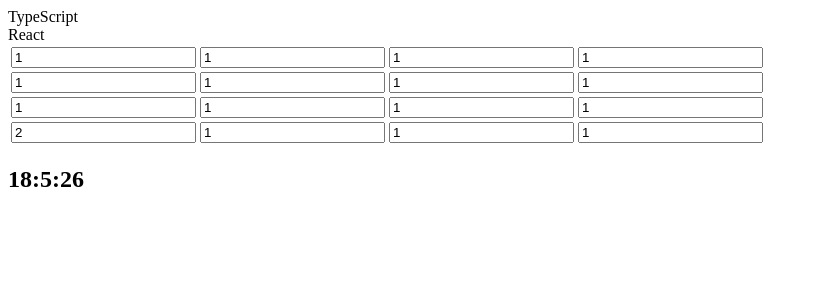
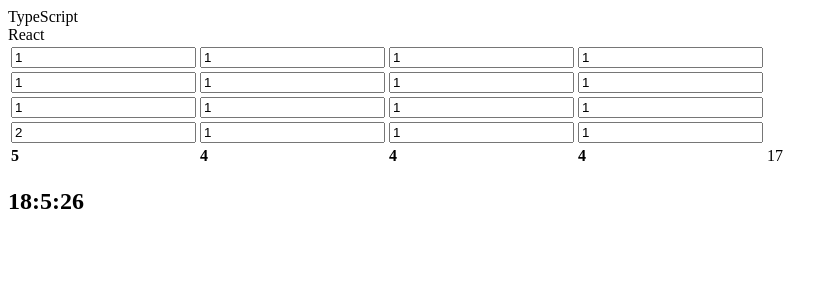
Before and after one commit to mikebasdeo/MyLo_MobxLearning, a React app: page / in a window 1280 px wide. Shown: the top 300 px of the page, without its empty margins (0-838 px from the left). Built offline with nearby package versions, Linux system fonts and the light colour scheme.

Commit message:
Class based MobX component working

```diff
--- a/src/app/Sheet.tsx
+++ b/src/app/Sheet.tsx
@@ -3,6 +3,7 @@
 import React, { Component } from 'react';
 import { observer } from 'mobx-react'
 import { observable, computed, action } from 'mobx'
+import { number } from 'prop-types';
 
 class SheetStore {
   @observable inputGrid = [
@@ -15,21 +16,33 @@ class SheetStore {
   @computed get inputMap(){
     const rows = this.inputGrid.slice()
     const map = {}
-
     rows.forEach((row) => {
       row.slice().forEach((cell) => {
         map[cell.id] = cell
       })
     })
+    return map
+  }
 
-    return map
+  @computed get totalRow() {
+    const rows = this.inputGrid.slice()
+    const columnCount = rows[0].length
+    const totals = new Array(columnCount)
+    for (let i = 0; i < columnCount; i ++) {
+      let total = rows.map(row => row.slice()[i].value)
+        .reduce((sum, num)=> sum + num, 0)
+      totals[i] = total
+    }
+    return totals
+  }
+  @computed get grandTotal() {
+    return this.totalRow.reduce((sum, val) => sum + val, 0)
   }
 
   @action
   setValue(value, id) {
     this.inputMap[id].value = parseFloat(value)
   }
-
 }
 
 const sheet = new SheetStore()
@@ -43,7 +56,7 @@ export default class Sheet extends Component<{}> {
   }
 
   render() {
-    const { inputGrid } = sheet
+    const { inputGrid, totalRow, grandTotal } = sheet
     console.log(inputGrid.length)
 
     return (
@@ -72,6 +85,24 @@ export default class Sheet extends Component<{}> {
               )
             })
           }
+          <tr>
+            {
+              totalRow.map((x, index) => {
+                return (
+                  <td key={index}>
+                    <strong>
+                      {x}
+                    </strong>
+                  </td>
+                 )
+              })
+            }
+            <td>
+              <span>
+                {grandTotal}
+              </span>
+            </td>
+          </tr>
         </tbody>
       </table>
     )
```
